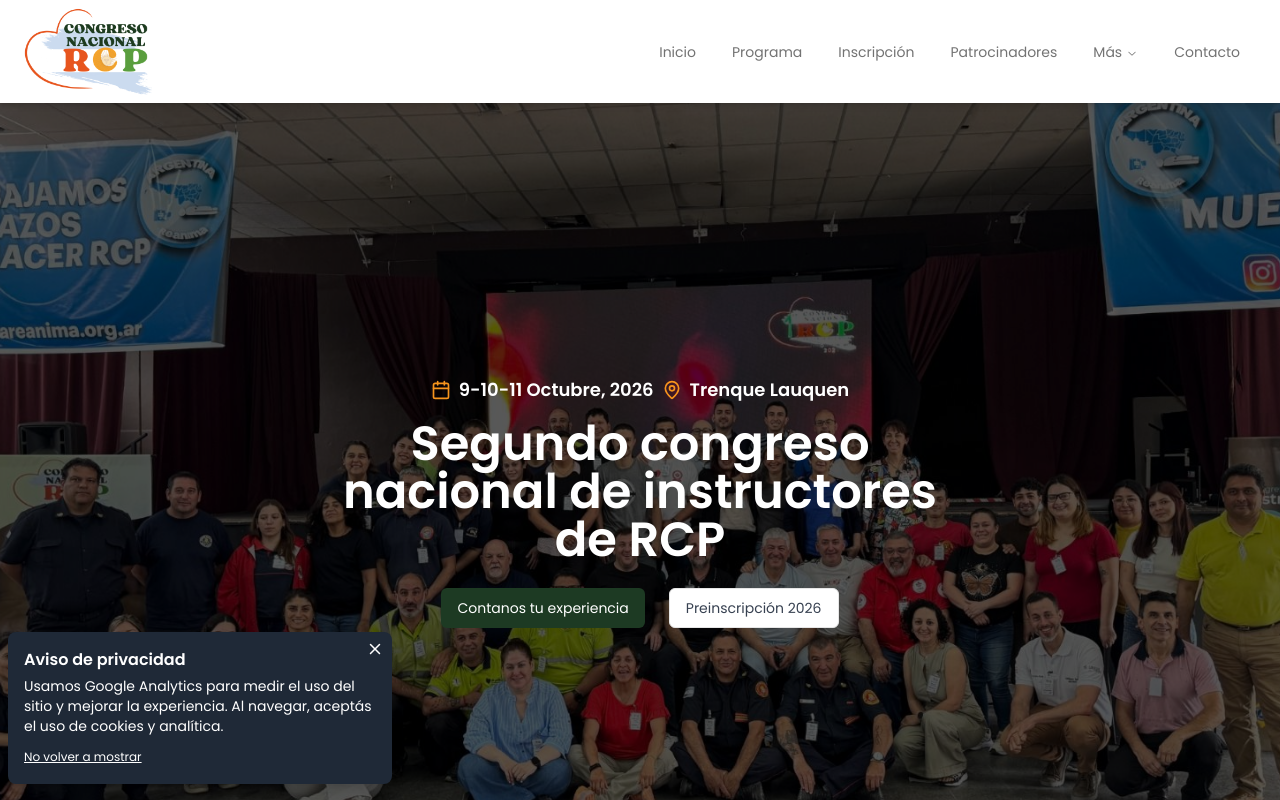
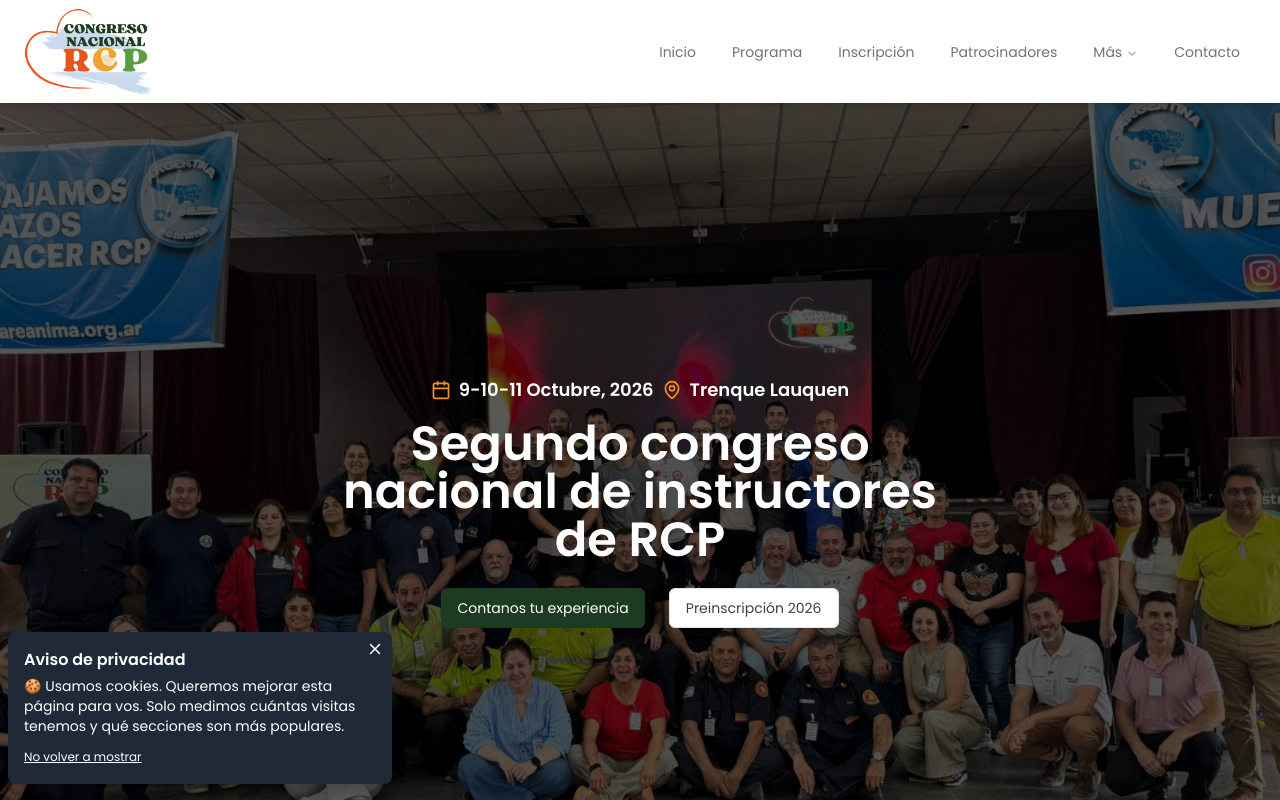
Before and after one commit to frandepe/congreso2025, a React (Vite) app: page / in a window 1280 px wide. Shown: the top 800 px of the page. Built offline with nearby package versions, Linux system fonts and the light colour scheme.

Commit message:
uso de cookies

```diff
--- a/src/components/Toasts/GA4Notice.tsx
+++ b/src/components/Toasts/GA4Notice.tsx
@@ -11,7 +11,7 @@ export function GA4Notice() {
   return shown ? (
     <Toast
       title="Aviso de privacidad"
-      description="Usamos Google Analytics para medir el uso del sitio y mejorar la experiencia. Al navegar, aceptás el uso de cookies y analítica."
+      description="🍪 Usamos cookies. Queremos mejorar esta página para vos. Solo medimos cuántas visitas tenemos y qué secciones son más populares."
       duration={8000} // 8 segundos
     />
   ) : null;
```
